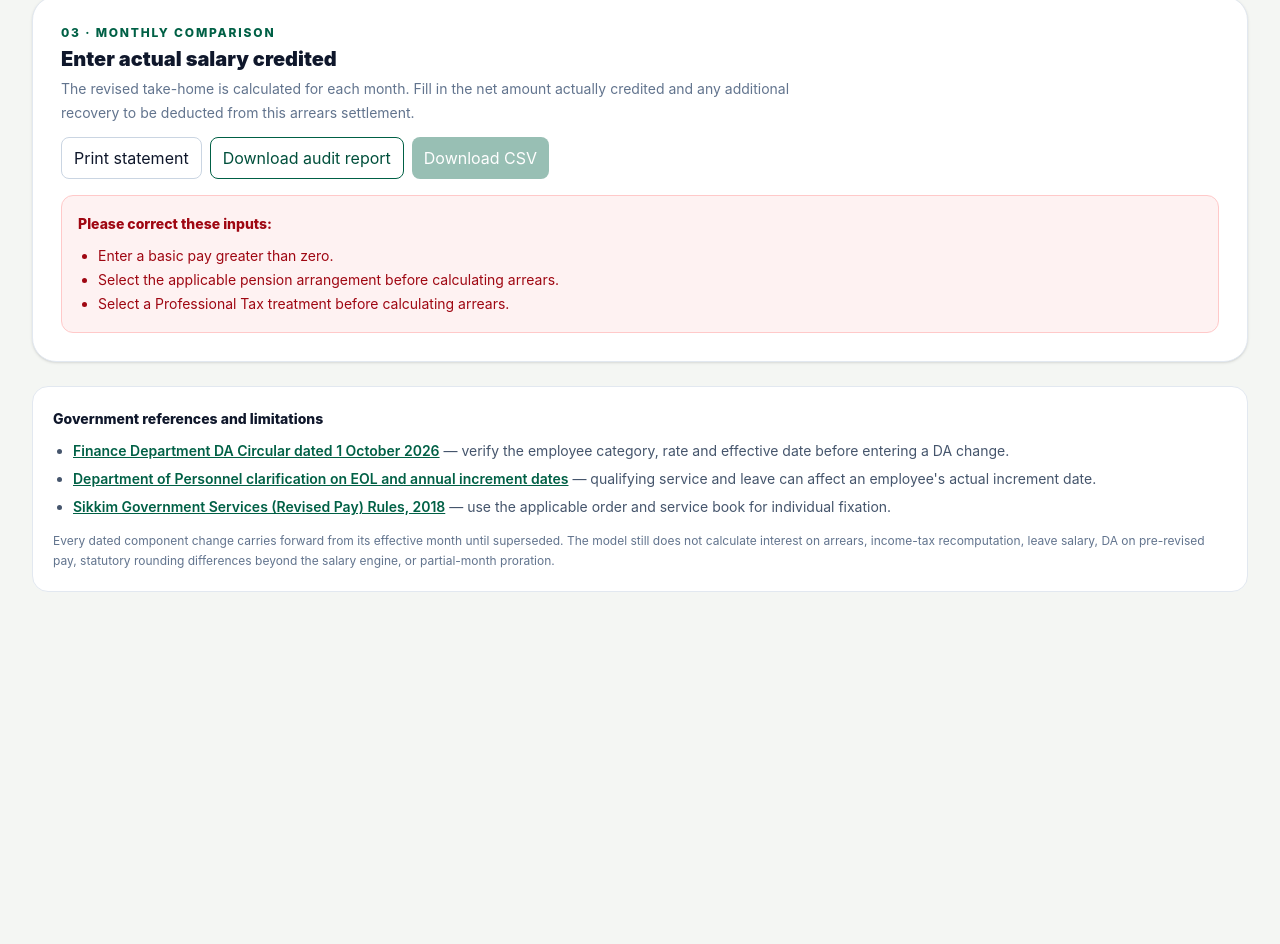
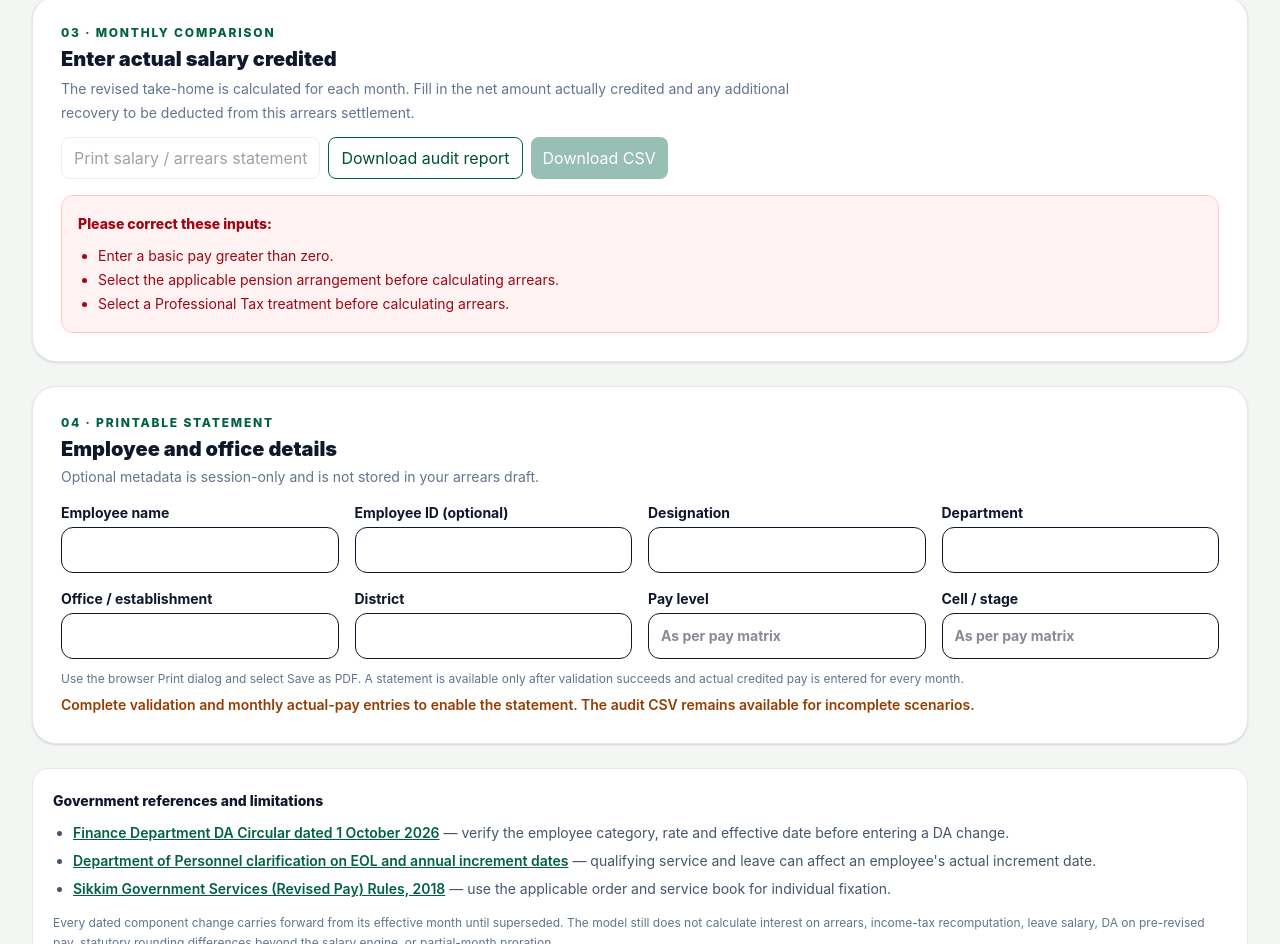
Before and after one commit to leenusdarnal/SIKKIM-GOVERNMENT-SALARY-CALCULATOR, a SvelteKit app: page /arrears-planner in a window 1280 px wide. Shown: the part 3103-4047 px from the top of the page. Before the commit the page ends 3727 px from the top, so only its background shows below. Built offline with nearby package versions, Linux system fonts and the light colour scheme.

Commit message:
Add printable salary and arrears statement

```diff
--- a/src/routes/arrears-planner/+page.svelte
+++ b/src/routes/arrears-planner/+page.svelte
@@ -11,6 +11,7 @@
     type ArrearsInput
   } from '../../lib/arrears';
   import { DEFAULT_SALARY_INPUT, type SalaryInput } from '../../lib/salary';
+  import { buildArrearsStatement, type ArrearsStatementMetadata } from '../../lib/arrears-statement';
   import HistoricalRateEditor from '../../lib/HistoricalRateEditor.svelte';
   import type { HistoricalRateComponent, HistoricalRateEntry } from '../../lib/historical-rates';
   import {
@@ -57,6 +58,8 @@
   let storageReady = $state(false);
   let storageBlocked = $state(false);
   let storageStatus = $state('Loading saved draft…');
+  // Session-only metadata: deliberately excluded from autosaved drafts and backups.
+  let statementMetadata = $state<ArrearsStatementMetadata>({ employeeName: '', employeeId: '', designation: '', department: '', office: '', district: '', payLevel: '', cell: '' });
 
   function currentInput(): ArrearsInput {
     return {
@@ -232,6 +235,7 @@
     } : {})
   }));
   const missingPaidMonths = $derived(result.rows.filter((row) => row.actualTakeHome === null).length);
+  const printableStatement = $derived(buildArrearsStatement(result, statementMetadata));
   const historicalCoverage = $derived(months.flatMap((month) =>
     historicalRateComponents.map((component) => {
       const matches = historicalRateSchedule.filter((entry) =>
@@ -670,7 +674,7 @@
           <p class="mt-1 max-w-3xl text-sm leading-6 text-slate-500 dark:text-slate-400">The revised take-home is calculated for each month. Fill in the net amount actually credited and any additional recovery to be deducted from this arrears settlement.</p>
         </div>
         <div class="no-print flex flex-wrap gap-2">
-          <button type="button" onclick={printStatement} class="rounded-lg border border-slate-300 px-3 py-2 text-xs font-bold dark:border-slate-700">Print statement</button>
+          <button type="button" onclick={printStatement} disabled={!printableStatement} class="rounded-lg border border-slate-300 px-3 py-2 text-xs font-bold disabled:opacity-40 dark:border-slate-700">Print salary / arrears statement</button>
           <button type="button" onclick={exportAuditCsv} class="rounded-lg border border-emerald-800 px-3 py-2 text-xs font-bold text-emerald-900 dark:border-emerald-500 dark:text-emerald-300">Download audit report</button>
           <button type="button" onclick={exportCsv} disabled={!result.valid || !result.complete} class="rounded-lg bg-emerald-800 px-3 py-2 text-xs font-bold text-white disabled:cursor-not-allowed disabled:opacity-40">Download CSV</button>
         </div>
@@ -740,6 +744,55 @@
       {/if}
     </section>
 
+    <section class="no-print rounded-3xl border border-slate-200 bg-white p-5 shadow-sm dark:border-slate-800 dark:bg-slate-900 sm:p-7">
+      <p class="text-xs font-extrabold uppercase tracking-[0.15em] text-emerald-800 dark:text-emerald-400">04 · Printable statement</p>
+      <h2 class="mt-1 text-xl font-black">Employee and office details</h2>
+      <p class="mt-1 text-sm text-slate-500">Optional metadata is session-only and is not stored in your arrears draft.</p>
+      <div class="mt-4 grid gap-4 sm:grid-cols-2 lg:grid-cols-4">
+        <label class="text-sm font-bold">Employee name<input bind:value={statementMetadata.employeeName} class="mt-1 w-full rounded-xl border p-3 dark:border-slate-700 dark:bg-transparent" /></label>
+        <label class="text-sm font-bold">Employee ID (optional)<input bind:value={statementMetadata.employeeId} class="mt-1 w-full rounded-xl border p-3 dark:border-slate-700 dark:bg-transparent" /></label>
+        <label class="text-sm font-bold">Designation<input bind:value={statementMetadata.designation} class="mt-1 w-full rounded-xl border p-3 dark:border-slate-700 dark:bg-transparent" /></label>
+        <label class="text-sm font-bold">Department<input bind:value={statementMetadata.department} class="mt-1 w-full rounded-xl border p-3 dark:border-slate-700 dark:bg-transparent" /></label>
+        <label class="text-sm font-bold">Office / establishment<input bind:value={statementMetadata.office} class="mt-1 w-full rounded-xl border p-3 dark:border-slate-700 dark:bg-transparent" /></label>
+        <label class="text-sm font-bold">District<input bind:value={statementMetadata.district} class="mt-1 w-full rounded-xl border p-3 dark:border-slate-700 dark:bg-transparent" /></label>
+        <label class="text-sm font-bold">Pay level<input bind:value={statementMetadata.payLevel} placeholder="As per pay matrix" class="mt-1 w-full rounded-xl border p-3 dark:border-slate-700 dark:bg-transparent" /></label>
+        <label class="text-sm font-bold">Cell / stage<input bind:value={statementMetadata.cell} placeholder="As per pay matrix" class="mt-1 w-full rounded-xl border p-3 dark:border-slate-700 dark:bg-transparent" /></label>
+      </div>
+      <p class="mt-3 text-xs text-slate-500">Use the browser Print dialog and select Save as PDF. A statement is available only after validation succeeds and actual credited pay is entered for every month.</p>
+      {#if !printableStatement}<p class="mt-2 text-sm font-semibold text-amber-800">Complete validation and monthly actual-pay entries to enable the statement. The audit CSV remains available for incomplete scenarios.</p>{:else}<p class="mt-2 text-sm font-semibold text-emerald-800">Ready for print preview. Verify all figures and source orders before submission.</p>{/if}
+    </section>
+    {#if printableStatement}
+      <section class="print-statement rounded-2xl border border-slate-300 bg-white p-6 text-slate-950">
+        <header class="border-b-2 border-slate-800 pb-4 text-center">
+          <p class="text-xs font-bold uppercase tracking-widest">Sikkim Government · Employee salary calculation</p>
+          <h2 class="mt-2 text-2xl font-black">Salary / Arrears Calculation Statement</h2>
+          <p class="mt-1 text-xs">Draft for verification · {startMonth} to {endMonth}</p>
+        </header>
+        <div class="mt-4 grid grid-cols-2 gap-2 text-xs sm:grid-cols-4">
+          <p><strong>Employee:</strong> {statementMetadata.employeeName || 'Not provided'}</p><p><strong>Employee ID:</strong> {statementMetadata.employeeId || 'Not provided'}</p>
+          <p><strong>Designation:</strong> {statementMetadata.designation || 'Not provided'}</p><p><strong>Department:</strong> {statementMetadata.department || 'Not provided'}</p>
+          <p><strong>Office:</strong> {statementMetadata.office || 'Not provided'}</p><p><strong>District:</strong> {statementMetadata.district || 'Not provided'}</p>
+          <p><strong>Pay level:</strong> {statementMetadata.payLevel || 'Not provided'}</p><p><strong>Cell / stage:</strong> {statementMetadata.cell || 'Not provided'}</p>
+        </div>
+        <div class="mt-5 overflow-x-auto"><table class="w-full min-w-[900px] border-collapse text-xs">
+          <thead><tr class="border-y border-slate-400 text-left"><th class="py-2">Month</th><th>Basic</th><th>DA</th><th>HRA</th><th>SBCA</th><th>Transport</th><th>Other</th><th>Gross</th><th>Deductions</th><th>Revised net</th><th>Actual paid</th><th>Recovery</th><th>Difference</th></tr></thead>
+          <tbody>{#each printableStatement.rows as row}<tr class="border-b border-slate-200"><td class="py-2">{row.month}</td><td>{fmt(row.basicPay)}</td><td>{fmt(row.da)}</td><td>{fmt(row.hra)}</td><td>{fmt(row.sbca)}</td><td>{fmt(row.transportAllowance)}</td><td>{fmt(row.otherEarnings)}</td><td>{fmt(row.grossEntitlement)}</td><td>{fmt(row.employeeDeductions)}</td><td>{fmt(row.revisedTakeHome)}</td><td>{fmt(row.actualTakeHome)}</td><td>{fmt(row.recovery)}</td><td>{fmt(row.netArrears)}</td></tr>{/each}</tbody>
+        </table></div>
+        <div class="mt-5 grid grid-cols-2 gap-3 text-xs sm:grid-cols-4">
+          <p><strong>Revised gross</strong><br />{fmt(printableStatement.totals.grossEntitlement)}</p><p><strong>Deductions</strong><br />{fmt(printableStatement.totals.employeeDeductions)}</p>
+          <p><strong>Revised take-home</strong><br />{fmt(printableStatement.totals.revisedTakeHome)}</p><p><strong>Actual credited</strong><br />{fmt(printableStatement.totals.actualTakeHome)}</p>
+          <p><strong>Additional recoveries</strong><br />{fmt(printableStatement.totals.recoveries)}</p><p><strong>Positive arrears</strong><br />{fmt(printableStatement.totals.positiveArrears)}</p>
+          <p><strong>Negative balance</strong><br />{fmt(Math.abs(printableStatement.totals.negativeBalance))}</p><p><strong>Net arrears / balance</strong><br /><strong>{fmt(printableStatement.totals.netArrears)}</strong></p>
+        </div>
+        <div class="mt-4 border-t pt-3 text-xs"><strong>Applied changes / order references</strong><ul class="mt-1 list-disc pl-5">{#each printableStatement.appliedChanges as ref}<li>{ref}</li>{:else}<li>No effective-dated change reference entered.</li>{/each}</ul></div>
+        <p class="mt-4 border border-amber-500 bg-amber-50 p-3 text-xs font-semibold">This is a draft calculation from user-entered inputs, not an official pay certificate, pay-fixation approval or arrears sanction. Verify service records, applicable orders, eligibility, payslips, deductions and rounding with DDO / Accounts before payment or submission.</p>
+        <div class="mt-8 grid grid-cols-2 gap-10 text-xs">
+          <div class="border-t border-slate-500 pt-2"><strong>Employee declaration</strong><p class="mt-1">I have checked the details and supporting records entered above.</p><p class="mt-8">Signature: ____________________</p><p class="mt-2">Date: ________________________</p></div>
+          <div class="border-t border-slate-500 pt-2"><strong>DDO / Accounts verification</strong><p class="mt-1">Verified with relevant service, order and payroll records.</p><p class="mt-8">Name / designation: ___________</p><p class="mt-2">Signature / seal: ______________</p><p class="mt-2">Date: ________________________</p></div>
+        </div>
+      </section>
+    {/if}
+
     <section class="rounded-2xl border border-slate-200 bg-white p-5 text-sm leading-6 dark:border-slate-800 dark:bg-slate-900">
       <h2 class="font-extrabold">Government references and limitations</h2>
       <ul class="mt-2 list-disc space-y-1 pl-5 text-slate-600 dark:text-slate-300">
@@ -751,3 +804,16 @@
     </section>
   </div>
 </main>
+<style>
+@media print {
+  @page { size: A4 landscape; margin: 12mm; }
+  :global(body) { background: #fff !important; color: #000 !important; }
+  .no-print { display: none !important; }
+  main { min-height: 0 !important; padding: 0 !important; background: #fff !important; color: #000 !important; }
+  main > div { max-width: none !important; }
+  .print-statement { border: 0 !important; box-shadow: none !important; padding: 0 !important; break-inside: avoid; }
+  .print-statement table { min-width: 0 !important; width: 100% !important; font-size: 7pt !important; }
+  .print-statement th, .print-statement td { padding: 2px 3px !important; }
+  .print-statement p, .print-statement li { color: #000 !important; }
+}
+</style>
```
